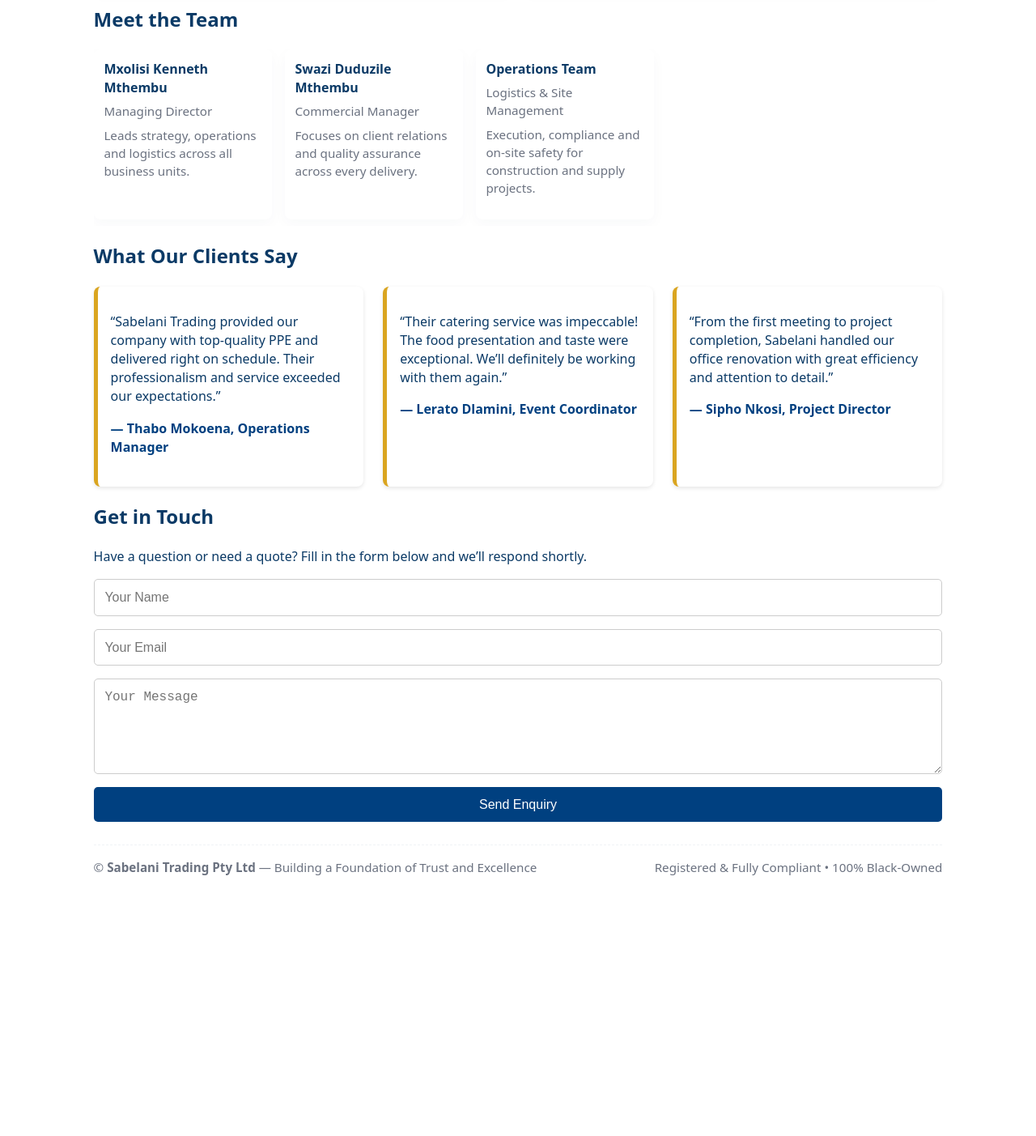
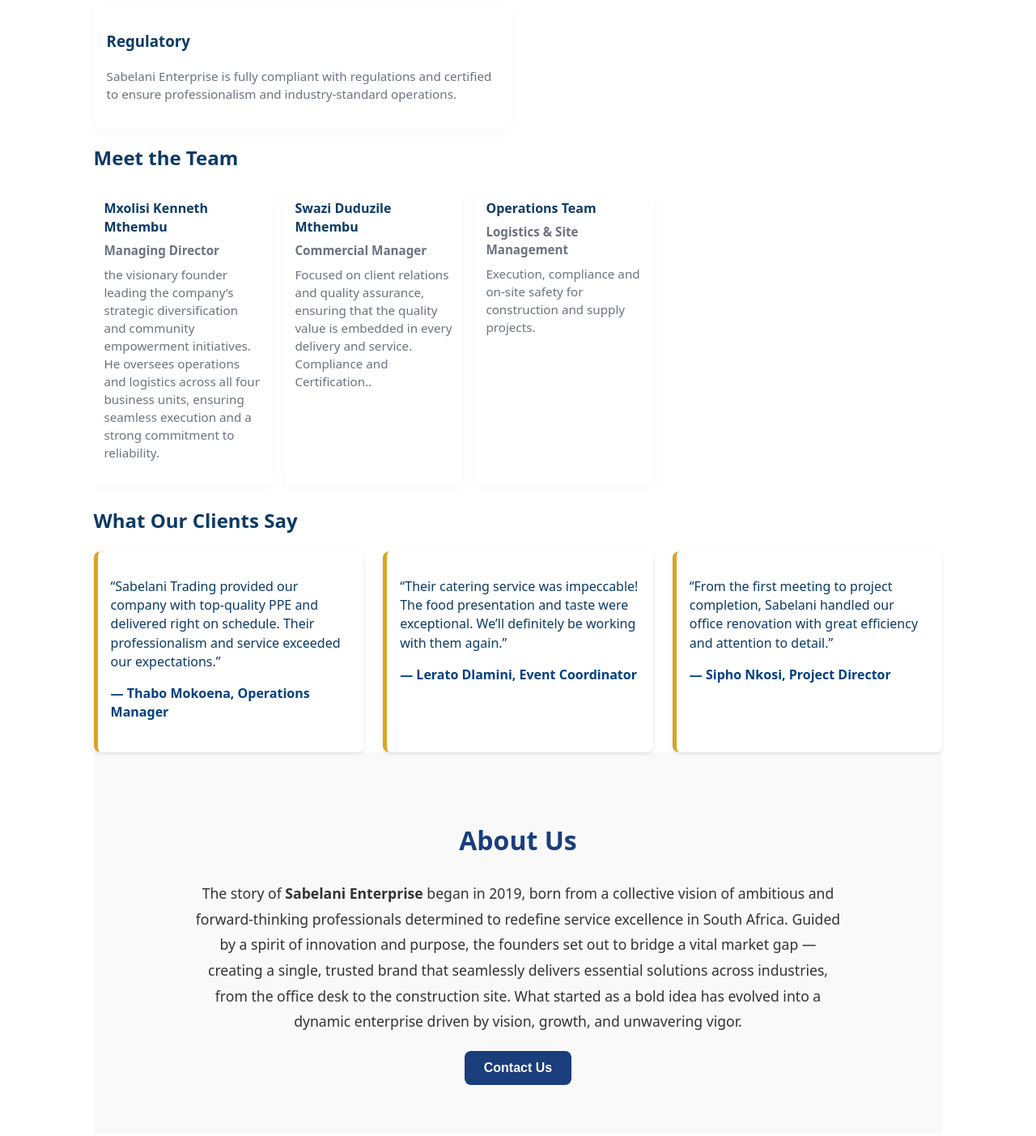
Before and after one commit to lbotji/SABELANI-TRADING-2, a plain HTML site: page index.html in a window 1280 px wide. Shown: the part 1664-3067 px from the top of the page at 81% size. Before the commit the page ends 2772 px from the top, so only its background shows below. Drawn offline with Linux system fonts and the light colour scheme.

Commit message:
Tweaked the website to be more professonal by adding contact info and fixing bugs

```diff
--- a/index.html
+++ b/index.html
@@ -513,7 +513,13 @@
                         consistently meet our clients’ evolving needs.
                     </p>
                 </div>
-            </div>
+                <div class="card">
+                    <h3>Regulatory</h3>
+                    <!-- Merged core-values paragraph -->
+                    <p class="muted">
+                        Sabelani Enterprise is fully compliant with regulations and certified to ensure professionalism and industry-standard
+                        operations.</p>
+                    </div>
         </section>
 
         <!-- Team (flex) -->
@@ -523,23 +529,25 @@
             <div class="team" aria-label="Leadership">
                 <div class="member">
                     <h4>Mxolisi Kenneth Mthembu</h4>
-                    <div class="muted">Managing Director</div>
-                    <p class="muted" style="margin-top:0.5rem">Leads strategy, operations and logistics across all
-                        business units.</p>
+                    <div class="muted"><strong>Managing Director</strong></div>
+                    <p class="muted" style="margin-top:0.5rem">the visionary founder leading the company’s strategic diversification and community empowerment initiatives. He oversees
+                    operations and logistics across all four business units, ensuring seamless execution and a strong commitment to
+                    reliability.</p>
                 </div>
 
                 <div class="member">
                     <h4>Swazi Duduzile Mthembu</h4>
-                    <div class="muted">Commercial Manager</div>
-                    <p class="muted" style="margin-top:0.5rem">Focuses on client relations and quality assurance across
-                        every delivery.</p>
+                    <div class="muted"><strong>Commercial Manager</strong></div>
+                    <p class="muted" style="margin-top:0.5rem">Focused on client relations and quality assurance, ensuring that the quality value is embedded in every delivery and
+                    service. Compliance and Certification.. </p>
                 </div>
 
                 <div class="member">
                     <h4>Operations Team</h4>
-                    <div class="muted">Logistics & Site Management</div>
+                    <div class="muted"><strong>Logistics & Site Management</strong></div>
                     <p class="muted" style="margin-top:0.5rem">Execution, compliance and on-site safety for construction
-                        and supply projects.</p>
+                        and supply projects.
+                       </p>
                 </div>
             </div>
         </section>
@@ -564,6 +572,29 @@
                 </div>
             </div>
         </section>
+
+        <section id="about" style="padding: 60px 20px; background-color: #f9f9f9; text-align: center;">
+            <h2 style="color: #1a3d7c; font-size: 2rem; font-weight: bold;">About Us</h2>
+            <p style="max-width: 800px; margin: 20px auto; font-size: 1.1rem; line-height: 1.8; color: #333;">
+                The story of <strong>Sabelani Enterprise</strong> began in 2019, born from a collective vision of ambitious and
+                forward-thinking professionals determined to redefine service excellence in South Africa. Guided by a spirit of
+                innovation and purpose, the founders set out to bridge a vital market gap — creating a single, trusted brand
+                that seamlessly delivers essential solutions across industries, from the office desk to the construction site.
+                What started as a bold idea has evolved into a dynamic enterprise driven by vision, growth, and unwavering
+                vigor.
+            </p>
+
+            <button onclick="document.getElementById('contact-info').style.display='block'"
+                style="background-color: #1a3d7c; color: white; padding: 12px 24px; border: none; border-radius: 8px; cursor: pointer; font-weight: 600; transition: 0.3s;">
+                Contact Us
+            </button>
+
+            <div id="contact-info" style="display:none; margin-top: 20px; font-size: 1rem; color: #333;">
+                <p><strong>Phone:</strong> +27 73 877 6222 | +27 83 987 6543</p>
+                <p><strong>Email:</strong> sabelanitraiding@gmail.com</p>
+            </div>
+        </section>
+
 
         <!-- CONTACT FORM -->
         <section id="contact">
```
